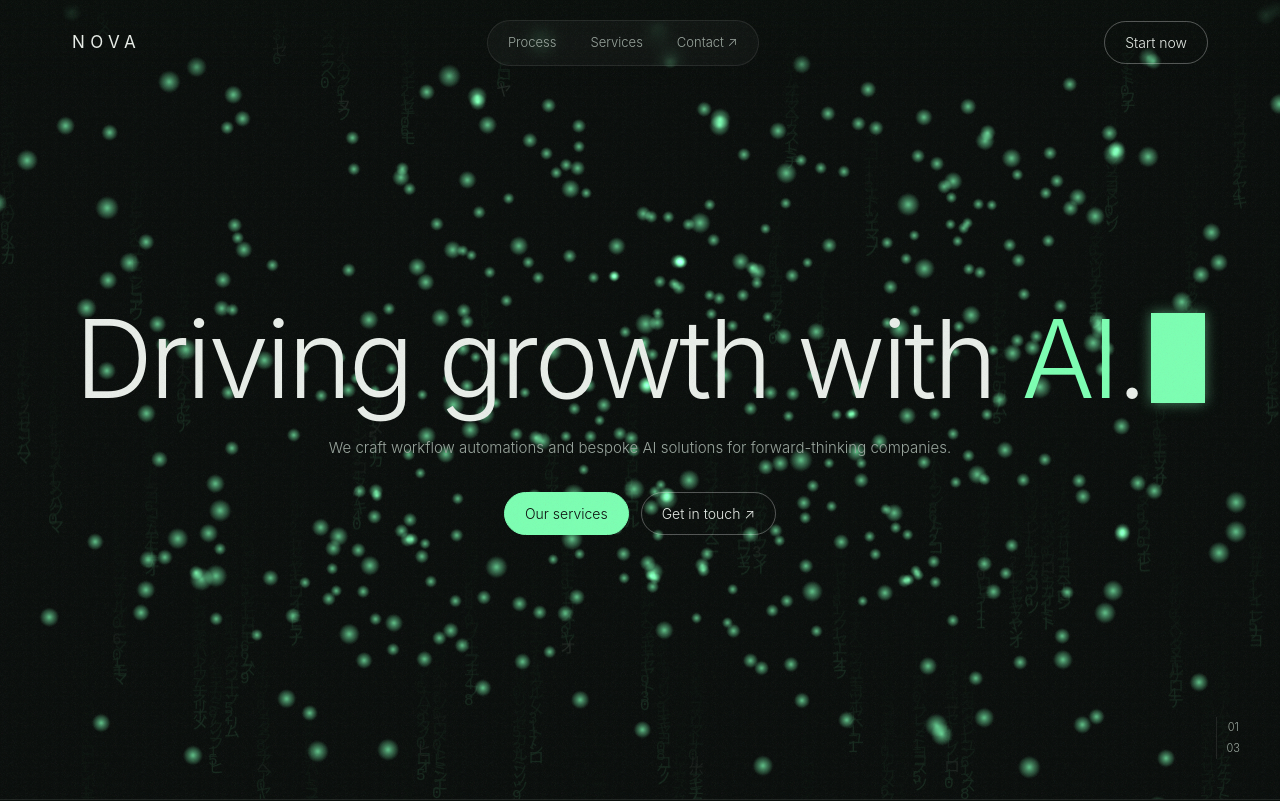
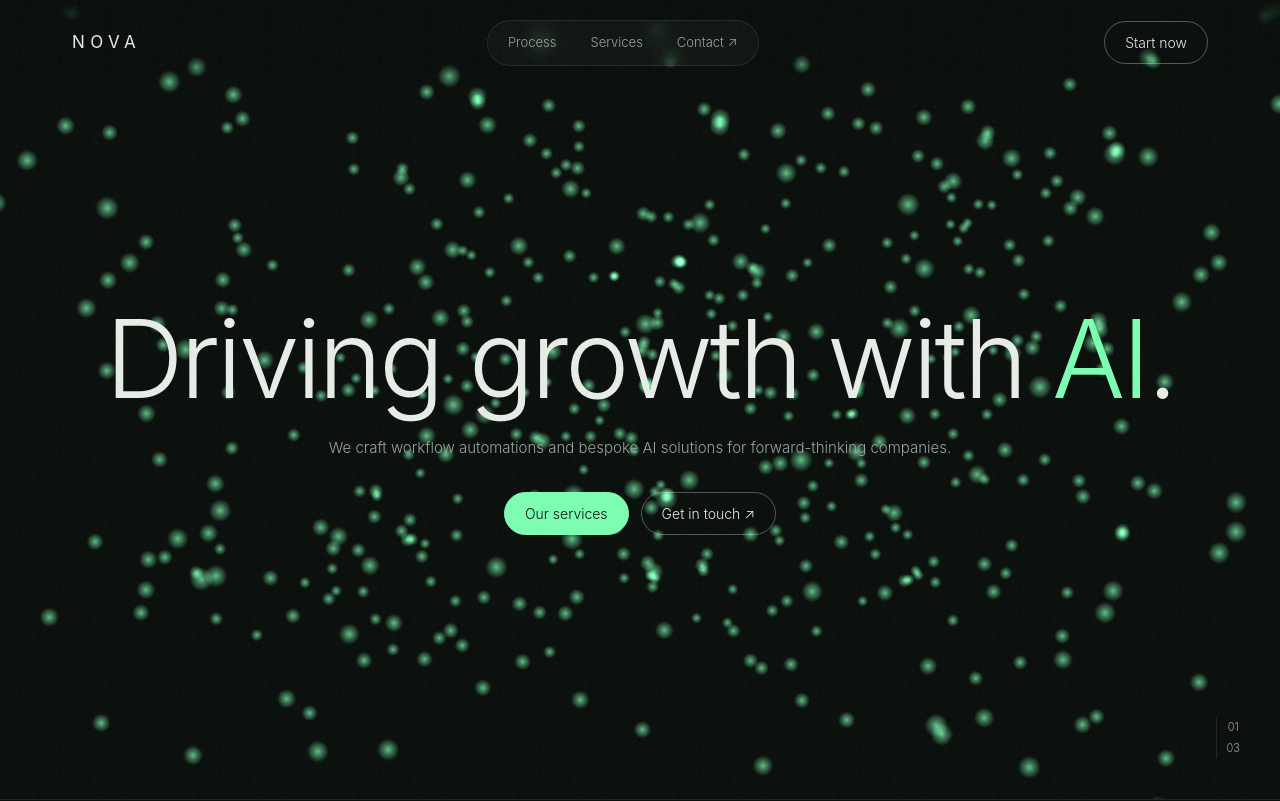
Before and after one commit to mysexybitch/nova, a plain HTML site: page index.html in a window 1280 px wide. Shown: the top 801 px of the page. Drawn offline with nearby package versions, Linux system fonts and the light colour scheme; animation ran at ten frames a second.

Commit message:
Back to stage-1

```diff
--- a/index.html
+++ b/index.html
@@ -20,13 +20,7 @@ nav .w{display:flex;justify-content:space-between;align-items:center}
 .btn{display:inline-flex;align-items:center;gap:10px;border:1px solid rgba(255,255,255,.3);border-radius:99px;padding:10px 20px;font-size:14px;transition:.2s}.btn:hover{background:var(--tx);color:var(--bg)}
 .btn.p{background:var(--ac);color:var(--bg);border-color:var(--ac)}.btn.p:hover{background:#fff}
 .hero{position:relative;min-height:100vh;display:flex;align-items:center;justify-content:center;text-align:center;overflow:hidden;border-bottom:1px solid var(--line)}
-#hero-canvas{position:absolute;inset:0;z-index:1}
-#data-rain{position:absolute;inset:0;width:100%;height:100%;z-index:0;pointer-events:none;opacity:.1}
-#hero-canvas{pointer-events:none}
-h1 .tw-c{display:inline-block;width:.5em;height:.82em;margin-left:.06em;vertical-align:-.04em;background:var(--ac);box-shadow:0 0 12px rgba(125,255,179,.5);animation:twb 1s steps(1) infinite}
-@keyframes twb{50%{opacity:0}}
-h1.tw-on .tw-ch{visibility:hidden}h1 .tw-ch.v{visibility:visible}
-
+#hero-canvas{position:absolute;inset:0;z-index:0}
 .hero .in{position:relative;z-index:2;padding:120px 24px 80px}.hero .k{justify-content:center}
 h1{font-size:clamp(46px,8.5vw,112px);font-weight:300;line-height:1.02;letter-spacing:-.03em}h1 em,h2 em{font-style:normal;color:var(--ac)}
 .hero p{max-width:720px;margin:22px auto 32px;color:var(--mu);font-size:15px}.ctas{display:flex;gap:12px;justify-content:center;flex-wrap:wrap}
@@ -59,7 +53,6 @@ footer{padding:36px 0}footer .w{display:flex;justify-content:space-between;align
 <body>
 <nav><div class="w"><a class="logo" href="index.html#">NOVA</a><div class="pill"><a href="index.html#process">Process</a><a href="index.html#services">Services</a><a href="index.html#contact">Contact ↗</a></div><a class="btn" href="index.html#contact">Start now</a></div></nav>
 <header class="hero">
-<canvas id="data-rain" aria-hidden="true"></canvas>
 <canvas id="hero-canvas"></canvas>
 <div class="in"><h1>Driving growth with <em>AI</em>.</h1>
 <p>We craft workflow automations and bespoke AI solutions for forward-thinking companies.</p>
@@ -227,24 +220,5 @@ window.addEventListener('resize', () => {
   renderer.setSize(window.innerWidth, window.innerHeight);
 });
 </script>
-<script>
-(function(){
-var rm=window.matchMedia('(prefers-reduced-motion: reduce)').matches;
-// Green data rain
-var c=document.getElementById('data-rain');if(c){var x=c.getContext('2d'),G='アイウエオカキクケコサシスセソタチツテトナニヌネノハヒフヘホマミムメモヤユヨラリルレロワン0123456789010101',fs=16,cols=[],w,h,last=0,raf;
-function rs(){var d=Math.min(window.devicePixelRatio||1,2),r=c.parentNode.getBoundingClientRect();w=r.width;h=r.height;c.width=w*d;c.height=h*d;x.setTransform(d,0,0,d,0,0);fs=w<600?14:16;var n=Math.ceil(w/fs);cols=[];for(var i=0;i<n;i++)cols.push(Math.random()*h/fs);x.fillStyle='#0a0f0c';x.fillRect(0,0,w,h);if(rm)st();}
-function g(){return G[Math.random()*G.length|0]}
-function st(){x.font=fs+'px monospace';x.fillStyle='#7dffb3';for(var i=0;i<cols.length;i++)for(var j=0;j<h/fs;j++)if(Math.random()<.35){x.globalAlpha=Math.random()*.8+.2;x.fillText(g(),i*fs,j*fs+fs)}x.globalAlpha=1}
-function fr(t){raf=requestAnimationFrame(fr);if(t-last<50)return;last=t;x.fillStyle='rgba(10,15,12,.12)';x.fillRect(0,0,w,h);x.font=fs+'px monospace';for(var i=0;i<cols.length;i++){var y=cols[i]*fs;x.fillStyle=Math.random()<.05?'#e9ffef':'#7dffb3';x.fillText(g(),i*fs,y);if(y>h&&Math.random()>.975)cols[i]=0;cols[i]+=.5}}
-rs();var to;window.addEventListener('resize',function(){clearTimeout(to);to=setTimeout(rs,150)});
-if(!rm){raf=requestAnimationFrame(fr);document.addEventListener('visibilitychange',function(){if(document.hidden)cancelAnimationFrame(raf);else{last=0;raf=requestAnimationFrame(fr)}})}}
-// Typing headline
-var h1=document.querySelector('.hero h1');if(!h1||rm)return;
-h1.setAttribute('aria-label',h1.textContent);var chs=[];
-(function wrap(n){Array.prototype.slice.call(n.childNodes).forEach(function(k){if(k.nodeType===3){var f=document.createDocumentFragment();k.textContent.split('').forEach(function(ch){var s=document.createElement('span');s.className='tw-ch';s.setAttribute('aria-hidden','true');s.textContent=ch;f.appendChild(s);chs.push(s)});n.replaceChild(f,k)}else wrap(k)})})(h1);
-var cur=document.createElement('span');cur.className='tw-c';cur.setAttribute('aria-hidden','true');h1.appendChild(cur);h1.classList.add('tw-on');
-var i=0;setTimeout(function step(){if(i<chs.length){chs[i++].classList.add('v');setTimeout(step,55+Math.random()*45)}else h1.classList.remove('tw-on')},400);
-})();
-</script>
 </body>
 </html>
```
